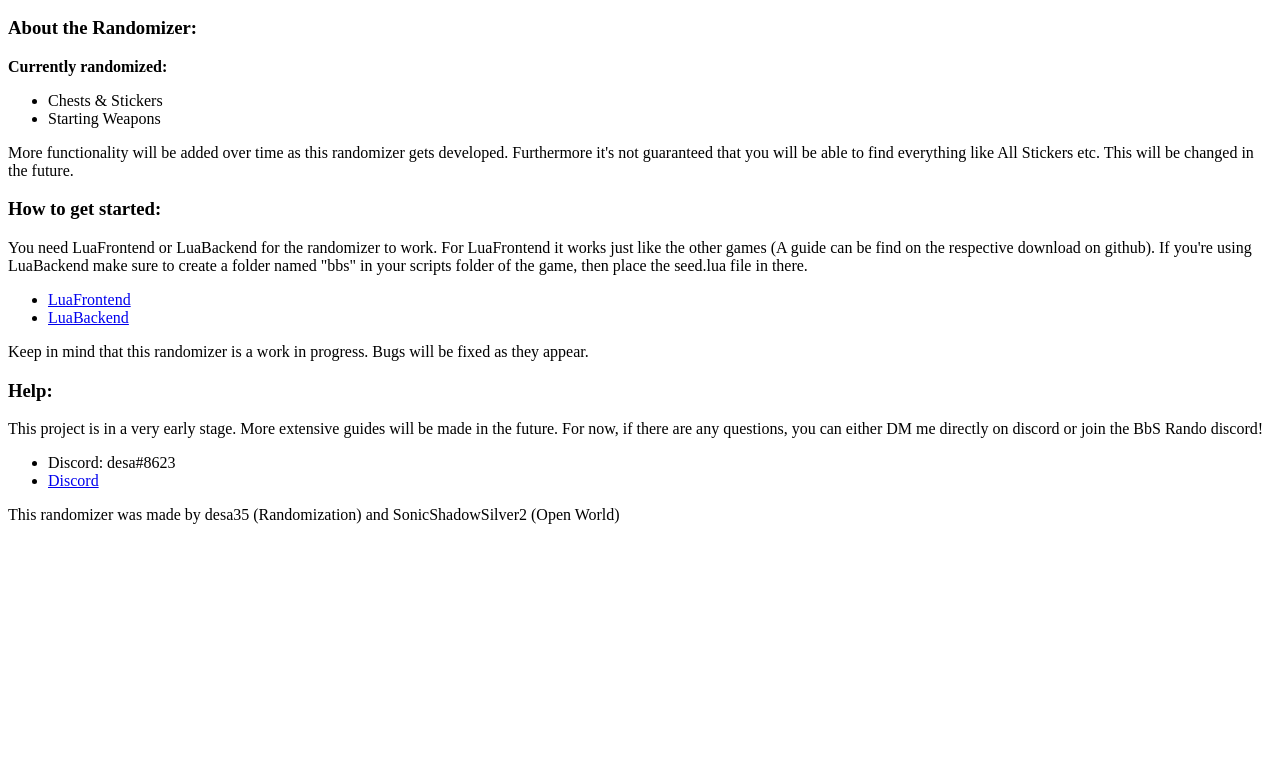
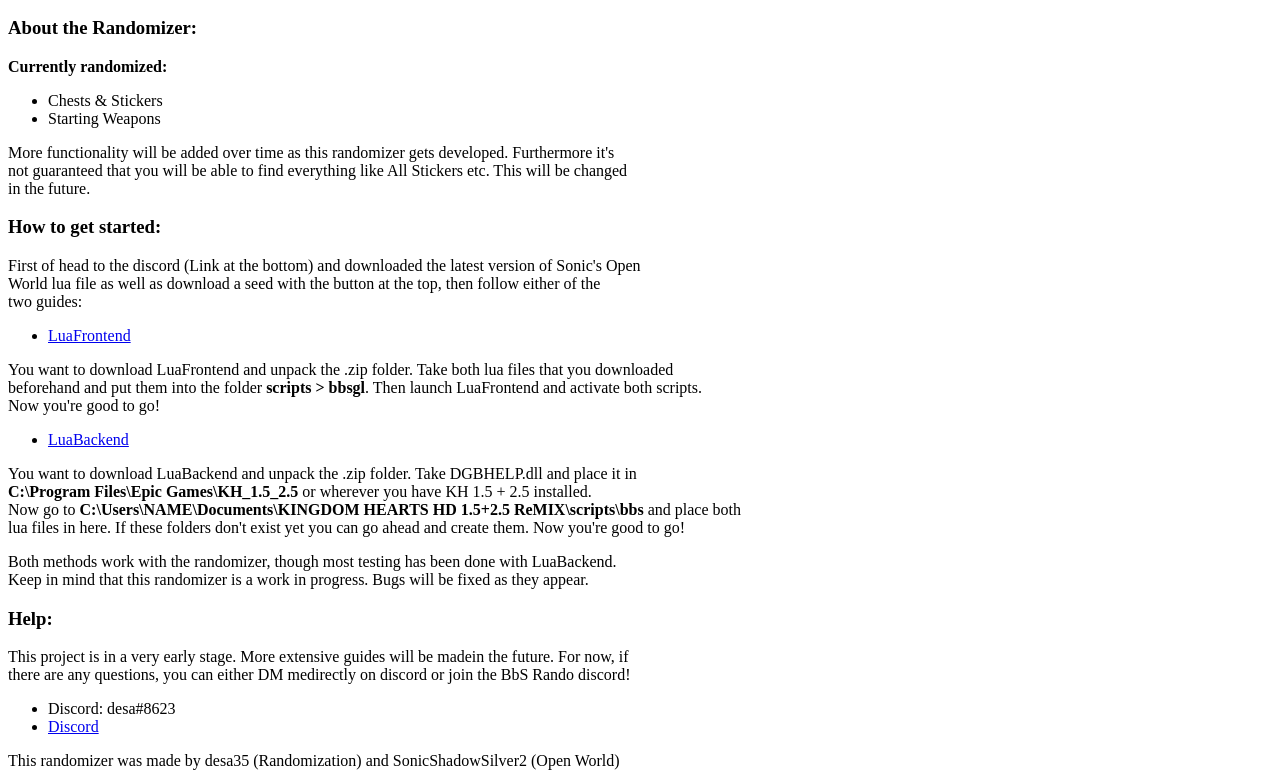
Before and after one commit to desa35/BbS-Rando, a website with bundled scripts: page index.html in a window 1280 px wide. Shown: the part 110-888 px from the top of the page. Before the commit the page ends 800 px from the top, so only its background shows below. Built offline with nearby package versions, Linux system fonts and the light colour scheme.

Commit message:
Updated the section: "How to get started"

```diff
--- a/index.html
+++ b/index.html
@@ -18,32 +18,42 @@
         <li>Chests & Stickers</li>
         <li>Starting Weapons</li>
       </ul>
-      More functionality will be added over time as this
-      randomizer gets developed. Furthermore it's not guaranteed
-      that you will be able to find everything like All Stickers etc.
-      This will be changed in the future.
+      More functionality will be added over time as this randomizer gets developed. Furthermore it's <br>
+      not guaranteed that you will be able to find everything like All Stickers etc. This will be changed <br>
+      in the future.
     </p>
     <h3>How to get started:</h3>
     <p>
-      You need LuaFrontend or LuaBackend for the randomizer to work. For
-      LuaFrontend it works just like the other games (A guide can be find on the
-      respective download on github). If you're using LuaBackend make sure to
-      create a folder named "bbs" in your scripts folder of the game, then place
-      the seed.lua file in there.
+      First of head to the discord (Link at the bottom) and downloaded the latest version of Sonic's Open <br>
+      World lua file as well as download a seed with the button at the top, then follow either of the <br>
+      two guides:
     </p>
     <ul>
       <li><a href="https://github.com/TopazTK/LuaFrontend/releases" target="blank">LuaFrontend</a></li>
+    </ul>
+    <p>
+      You want to download LuaFrontend and unpack the .zip folder. Take both lua files that you downloaded <br>
+      beforehand and put them into the folder <strong>scripts > bbsgl</strong>. Then launch LuaFrontend and activate both scripts. <br>
+      Now you're good to go!
+    </p>
+    <ul>
       <li><a href="https://github.com/Sirius902/LuaBackend/releases" target="blank">LuaBackend</a></li>
     </ul>
     <p>
+      You want to download LuaBackend and unpack the .zip folder. Take DGBHELP.dll and place it in <br>
+      <strong>C:\Program Files\Epic Games\KH_1.5_2.5</strong> or wherever you have KH 1.5 + 2.5 installed. <br>
+      Now go to <strong>C:\Users\NAME\Documents\KINGDOM HEARTS HD 1.5+2.5 ReMIX\scripts\bbs</strong> and place both <br>
+      lua files in here. If these folders don't exist yet you can go ahead and create them. Now you're good to go!
+    </p>
+    <p>
+      Both methods work with the randomizer, though most testing has been done with LuaBackend. <br>
       Keep in mind that this randomizer is a work in progress. Bugs will be
       fixed as they appear.
     </p>
     <h3>Help:</h3>
     <p>
-      This project is in a very early stage. More extensive guides will be made
-      in the future. For now, if there are any questions, you can either DM me
-      directly on discord or join the BbS Rando discord!
+      This project is in a very early stage. More extensive guides will be madein the future. For now, if <br>
+      there are any questions, you can either DM medirectly on discord or join the BbS Rando discord!
     </p>
     <ul>
       <li>Discord: desa#8623</li>
```
